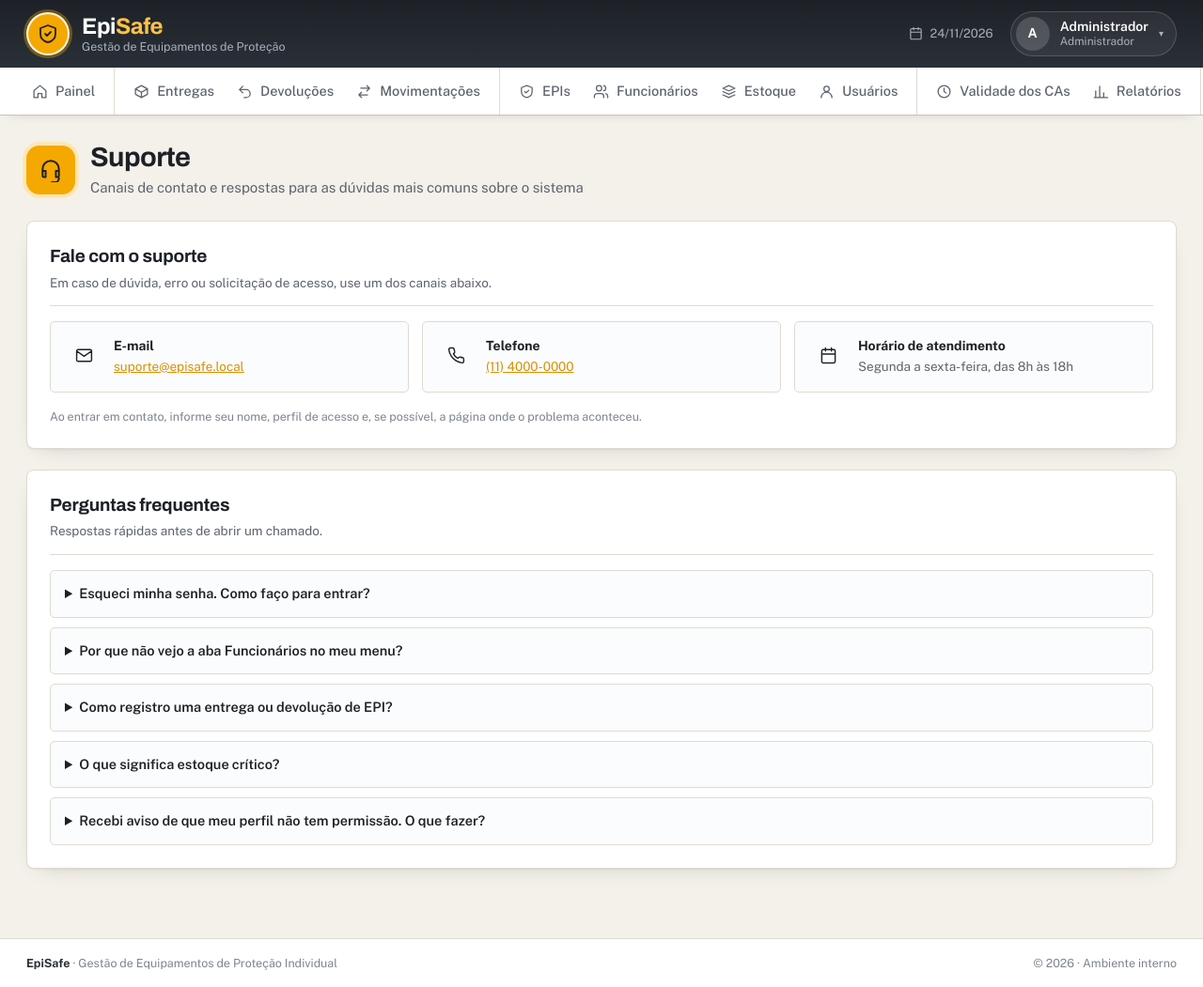
After one commit to manuyxyy/Gestao_EPI, a PHP site: page /suporte.php in a window 1280 px wide. The commit adds this page. Shown: the whole page at 94% size. Run offline with PHP 8.4, Linux system fonts and the light colour scheme; a user stored in the database is signed in; data comes from the database, SQL or seed files in the repository.

Commit message:
atualização codigo

```diff
--- a/LEIA-ME.txt
+++ b/LEIA-ME.txt
@@ -16,6 +16,10 @@ Fluxo de acesso:
   Administrador -> Painel; Gestor -> Relatórios; Almoxarifado -> Estoque.
 - O Administrador acessa todas as páginas. Os demais perfis acessam
   somente as páginas da sua rotina.
+- A aba Funcionários aparece apenas para o Administrador.
+- A aba Suporte fica disponível para todos os perfis (contatos e perguntas
+  frequentes). Edite suporte.php para alterar os dados de contato.
+- O logotipo EpiSafe aparece na aba do navegador (favicon) em todas as telas.
 
 Acesso inicial do administrador:
 - E-mail: admin@episafe.local
--- a/auth.php
+++ b/auth.php
@@ -151,6 +151,7 @@ function paginas_do_sistema(): array
         'validade.php',
         'relatorios.php',
         'perfil.php',
+        'suporte.php',
     ];
 }
 
@@ -169,10 +170,10 @@ function paginas_por_perfil(?string $perfil = null): array
         'Gestor' => [
             'dashboard_admin.php',
             'epis.php',
-            'funcionarios.php',
             'validade.php',
             'relatorios.php',
             'perfil.php',
+            'suporte.php',
         ],
         default => [ // Almoxarifado
             'dashboard_admin.php',
@@ -180,10 +181,10 @@ function paginas_por_perfil(?string $perfil = null): array
             'devolucoes.php',
             'movimentacoes.php',
             'epis.php',
-            'funcionarios.php',
             'estoque.php',
             'validade.php',
             'perfil.php',
+            'suporte.php',
         ],
     };
 }
--- a/cadastro.php
+++ b/cadastro.php
@@ -85,6 +85,8 @@ if ($_SERVER['REQUEST_METHOD'] === 'POST') {
     <meta charset="UTF-8">
     <meta name="viewport" content="width=device-width, initial-scale=1.0">
     <meta name="theme-color" content="#1d2127">
+    <link rel="icon" type="image/svg+xml" href="assets/logo-episafe.svg">
+    <link rel="apple-touch-icon" href="assets/logo-episafe.svg">
     <meta name="description" content="Crie sua conta no EpiSafe — sistema de gestão de EPIs.">
     <title>Criar conta | EpiSafe</title>
     <link rel="preconnect" href="https://fonts.googleapis.com">
--- a/conexao.php
+++ b/conexao.php
@@ -30,6 +30,7 @@ try {
 
     exit(
         '<!DOCTYPE html><html lang="pt-BR"><head><meta charset="UTF-8">'
+        . '<link rel="icon" type="image/svg+xml" href="assets/logo-episafe.svg">'
         . '<title>Erro de conexão</title></head>'
         . '<body style="font-family:Segoe UI,Arial,sans-serif;background:#eceff3;'
         . 'display:grid;place-items:center;min-height:100vh;margin:0">'
--- a/entregas.php
+++ b/entregas.php
@@ -217,7 +217,11 @@ cabecalho(
             <span class="empty-icon"><?= icone('funcionarios', 24) ?></span>
             <strong>Nenhum funcionário cadastrado</strong>
             <p>Cadastre um funcionário antes de registrar entregas.</p>
-            <a class="botao botao-sm" href="funcionarios.php">Cadastrar funcionário</a>
+            <?php if (perfil_pode_acessar('funcionarios.php')): ?>
+                <a class="botao botao-sm" href="funcionarios.php">Cadastrar funcionário</a>
+            <?php else: ?>
+                <p class="ajuda">Solicite o cadastro ao administrador do sistema.</p>
+            <?php endif; ?>
         </div>
     <?php elseif (!$epis): ?>
         <div class="empty-state compact">
--- a/index.php
+++ b/index.php
@@ -91,6 +91,8 @@ if ($bloqueio > 0) {
     <meta charset="UTF-8">
     <meta name="viewport" content="width=device-width, initial-scale=1.0">
     <meta name="theme-color" content="#1d2127">
+    <link rel="icon" type="image/svg+xml" href="assets/logo-episafe.svg">
+    <link rel="apple-touch-icon" href="assets/logo-episafe.svg">
     <meta name="description" content="EpiSafe — sistema de gestão de Equipamentos de Proteção Individual.">
     <title>EpiSafe | Gestão de EPIs</title>
     <link rel="preconnect" href="https://fonts.googleapis.com">
--- a/layout.php
+++ b/layout.php
@@ -44,6 +44,7 @@ function icone(string $nome, int $tamanho = 18): string
         'olho-off'      => 'M3 3l18 18 M10.6 10.6a2 2 0 0 0 2.8 2.8 M9.9 5.2A10.5 10.5 0 0 1 12 5c6.5 0 10 7 10 7a17.9 17.9 0 0 1-3.2 4.1 M6.6 6.6A17.6 17.6 0 0 0 2 12s3.5 7 10 7a10.6 10.6 0 0 0 4.4-.9',
         'refresh'       => 'M23 4v6h-6 M1 20v-6h6 M3.5 9a9 9 0 0 1 14.9-3.4L23 10 M1 14l4.6 4.4A9 9 0 0 0 20.5 15',
         'sino'          => 'M18 8a6 6 0 1 0-12 0c0 7-3 9-3 9h18s-3-2-3-9 M13.7 21a2 2 0 0 1-3.4 0',
+        'suporte'       => 'M4 13v-2a8 8 0 0 1 16 0v2 M4 13h3v6H5a1 1 0 0 1-1-1v-5z M20 13h-3v6h2a1 1 0 0 0 1-1v-5z M20 20a4 4 0 0 1-4 4h-3',
     ];
 
     $d = $caminhos[$nome] ?? '';
@@ -78,6 +79,9 @@ function menu_do_sistema(): array
             'validade.php'   => ['Validade dos CAs', 'validade'],
             'relatorios.php' => ['Relatórios', 'relatorios'],
         ],
+        'Ajuda' => [
+            'suporte.php' => ['Suporte', 'suporte'],
+        ],
     ];
 }
 
@@ -102,6 +106,8 @@ function cabecalho(string $titulo, string $descricao = '', string $acoes = ''):
     echo '<meta charset="UTF-8">';
     echo '<meta name="viewport" content="width=device-width, initial-scale=1.0">';
     echo '<meta name="theme-color" content="#1d2127">';
+    echo '<link rel="icon" type="image/svg+xml" href="assets/logo-episafe.svg">';
+    echo '<link rel="apple-touch-icon" href="assets/logo-episafe.svg">';
     echo '<title>' . h($titulo) . ' | EpiSafe</title>';
     echo '<link rel="preconnect" href="https://fonts.googleapis.com">';
     echo '<link rel="preconnect" href="https://fonts.gstatic.com" crossorigin>';
@@ -144,6 +150,7 @@ function cabecalho(string $titulo, string $descricao = '', string $acoes = ''):
     if (perfil_pode_acessar('relatorios.php', $perfil)) {
         echo '<a role="menuitem" href="relatorios.php">' . icone('relatorios', 17) . ' Relatórios</a>';
     }
+    echo '<a role="menuitem" href="suporte.php">' . icone('suporte', 17) . ' Suporte</a>';
     echo '<form method="POST" action="logout.php" class="logout-form">' . csrf_campo();
     echo '<button type="submit" role="menuitem" class="logout-link">' . icone('sair', 17) . ' Sair do sistema</button>';
     echo '</form>';
@@ -771,6 +778,23 @@ a{color:var(--marca-600)}
 }
 .inline-note.success{background:var(--verde-bg);border-color:#a9d6bf;color:#17653f}
 
+/* ---------- Suporte ---------- */
+.contato-grid{display:grid;gap:14px;grid-template-columns:repeat(auto-fit,minmax(230px,1fr))}
+.contato-card{
+    display:flex;align-items:flex-start;gap:13px;
+    padding:16px;border:1px solid var(--linha);border-radius:var(--raio-sm);background:#fbfcfd;
+}
+.contato-card strong{display:block;font-size:14px;line-height:1.3}
+.contato-card p{margin:2px 0 0;color:var(--suave);font-size:13.5px;overflow-wrap:anywhere}
+.faq-lista{display:grid;gap:10px}
+.faq-item{border:1px solid var(--linha);border-radius:var(--raio-sm);background:#fbfcfd;overflow:hidden}
+.faq-item summary{
+    cursor:pointer;padding:13px 15px;font-weight:600;font-size:14.5px;color:var(--tinta);
+}
+.faq-item summary:hover{background:var(--marca-50)}
+.faq-item summary:focus-visible{outline:3px solid var(--marca-600);outline-offset:-3px}
+.faq-item p{margin:0;padding:0 15px 15px;color:var(--suave);font-size:14px;max-width:80ch}
+
 /* ---------- Estado vazio ---------- */
 .empty-state{
     display:flex;flex-direction:column;align-items:center;justify-content:center;
--- /dev/null
+++ b/suporte.php
@@ -0,0 +1,117 @@
+<?php
+/**
+ * Suporte do EpiSafe: canais de contato e perguntas frequentes.
+ * Disponível para todos os perfis.
+ *
+ * Atualize as constantes abaixo com os dados reais de atendimento.
+ */
+require_once 'conexao.php';
+require_once 'funcoes.php';
+require_once __DIR__ . '/layout.php';
+
+/** @var PDO $pdo */
+
+exigir_login();
+
+const SUPORTE_EMAIL    = 'suporte@episafe.local';
+const SUPORTE_TELEFONE = '(11) 4000-0000';
+const SUPORTE_HORARIO  = 'Segunda a sexta-feira, das 8h às 18h';
+
+cabecalho(
+    'Suporte',
+    'Canais de contato e respostas para as dúvidas mais comuns sobre o sistema'
+);
+?>
+
+<section class="content-card">
+    <div class="card-heading">
+        <div>
+            <h2>Fale com o suporte</h2>
+            <p class="card-sub">Em caso de dúvida, erro ou solicitação de acesso, use um dos canais abaixo.</p>
+        </div>
+    </div>
+
+    <div class="contato-grid">
+        <div class="contato-card">
+            <span class="stat-icon"><?= icone('email', 19) ?></span>
+            <div>
+                <strong>E-mail</strong>
+                <p><a href="mailto:<?= h(SUPORTE_EMAIL) ?>"><?= h(SUPORTE_EMAIL) ?></a></p>
+            </div>
+        </div>
+
+        <div class="contato-card">
+            <span class="stat-icon"><?= icone('telefone', 19) ?></span>
+            <div>
+                <strong>Telefone</strong>
+                <p><a href="tel:+551140000000"><?= h(SUPORTE_TELEFONE) ?></a></p>
+            </div>
+        </div>
+
+        <div class="contato-card">
+            <span class="stat-icon"><?= icone('calendario', 19) ?></span>
+            <div>
+                <strong>Horário de atendimento</strong>
+                <p><?= h(SUPORTE_HORARIO) ?></p>
+            </div>
+        </div>
+    </div>
+
+    <p class="ajuda" style="margin-top:16px">
+        Ao entrar em contato, informe seu nome, perfil de acesso e, se possível, a página onde o problema aconteceu.
+    </p>
+</section>
+
+<section class="content-card">
+    <div class="card-heading">
+        <div>
+            <h2>Perguntas frequentes</h2>
+            <p class="card-sub">Respostas rápidas antes de abrir um chamado.</p>
+        </div>
+    </div>
+
+    <div class="faq-lista">
+        <details class="faq-item">
+            <summary>Esqueci minha senha. Como faço para entrar?</summary>
+            <p>
+                A redefinição é feita pelo administrador do sistema. Solicite uma nova senha pelo e-mail de suporte
+                informando o e-mail da sua conta.
+            </p>
+        </details>
+
+        <details class="faq-item">
+            <summary>Por que não vejo a aba Funcionários no meu menu?</summary>
+            <p>
+                O cadastro de funcionários é restrito ao perfil Administrador. Os perfis Gestor e Almoxarifado
+                enxergam apenas as páginas da sua rotina. Se precisar cadastrar ou corrigir um colaborador,
+                solicite ao administrador.
+            </p>
+        </details>
+
+        <details class="faq-item">
+            <summary>Como registro uma entrega ou devolução de EPI?</summary>
+            <p>
+                Acesse <strong>Entregas</strong> ou <strong>Devoluções</strong> no menu. A baixa e a reposição de
+                estoque são feitas automaticamente ao salvar o registro.
+            </p>
+        </details>
+
+        <details class="faq-item">
+            <summary>O que significa estoque crítico?</summary>
+            <p>
+                É o item cuja quantidade está no limite mínimo ou abaixo dele. Acompanhe em
+                <strong>Estoque</strong> e use <strong>Movimentações</strong> para registrar entradas e saídas.
+            </p>
+        </details>
+
+        <details class="faq-item">
+            <summary>Recebi aviso de que meu perfil não tem permissão. O que fazer?</summary>
+            <p>
+                Volte para a página inicial do seu perfil pelo menu. Se você precisa de acesso a outra rotina,
+                entre em contato com o administrador para revisar o seu perfil.
+            </p>
+        </details>
+    </div>
+</section>
+
+<?php rodape(); ?>
```
Also changed, not shown: assets/logo-episafe.svg (added).
